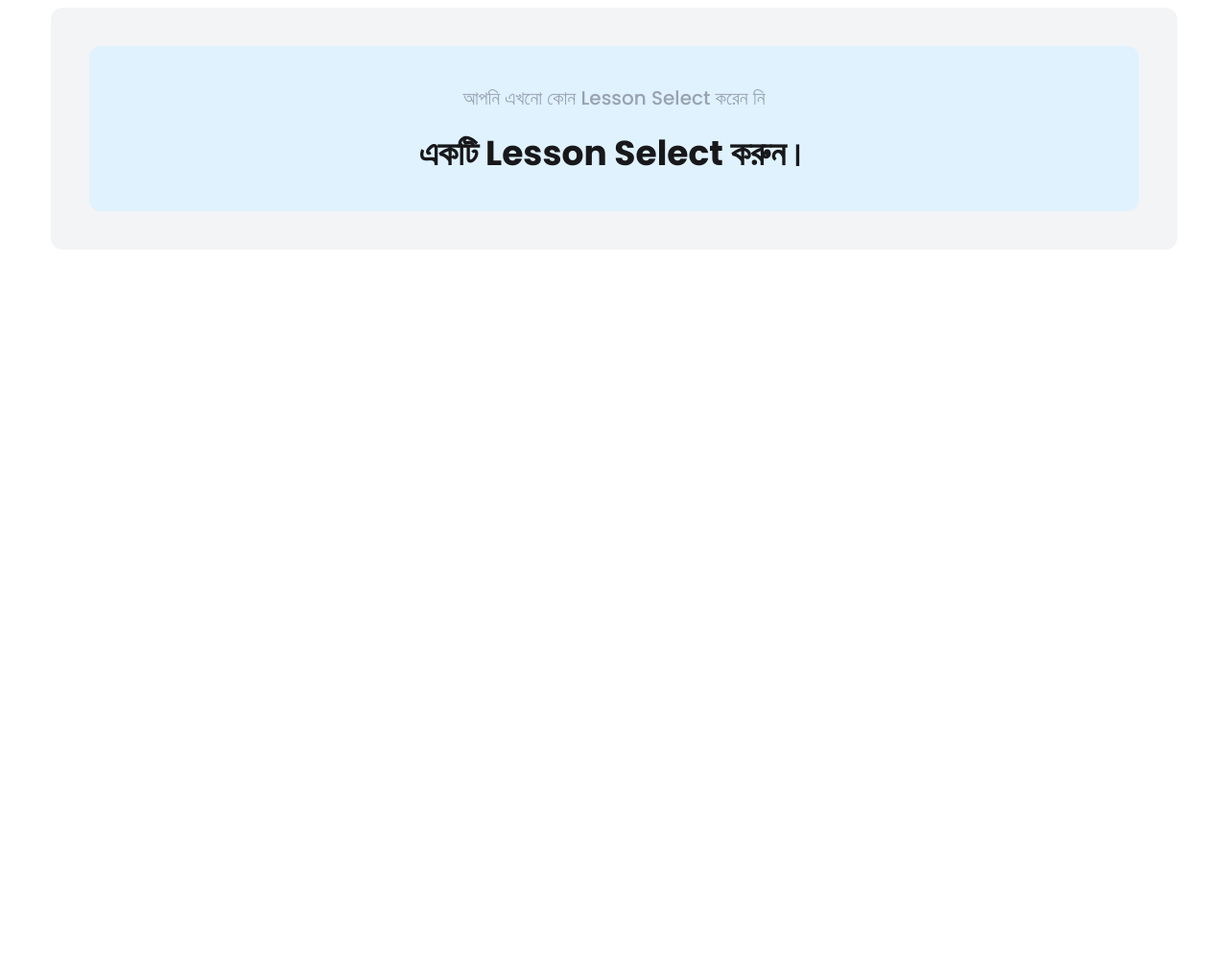
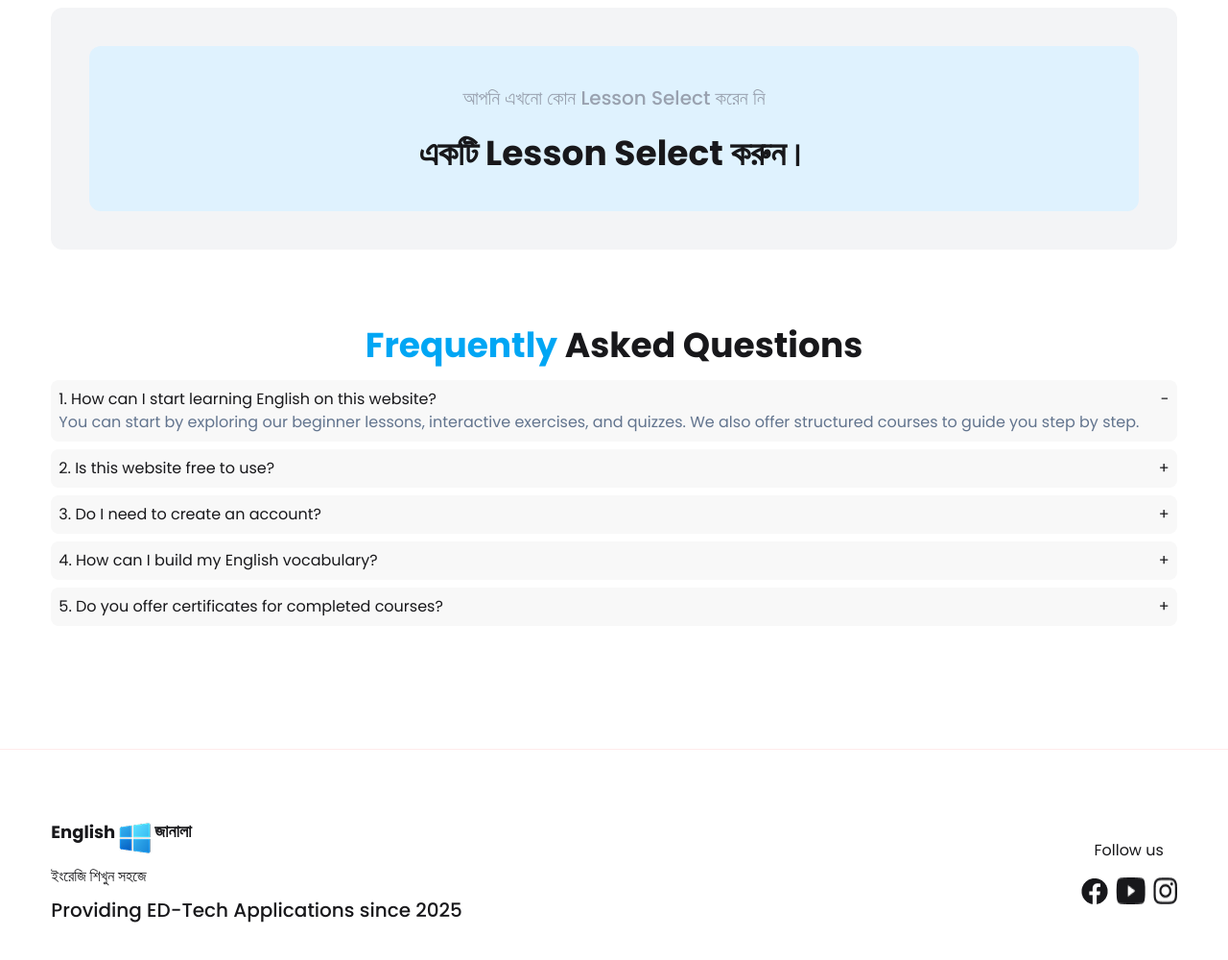
Before and after one commit to abrar12678/project-english-janala, a plain HTML site: page index.html in a window 1280 px wide. Shown: the part 949-1949 px from the top of the page at 96% size. Before the commit the page ends 1249 px from the top, so only its background shows below. Drawn offline with nearby package versions, Linux system fonts and the light colour scheme; no server answers.

Commit message:
Finished Project And Created Footer

```diff
--- a/index.html
+++ b/index.html
@@ -134,6 +134,65 @@
         </dialog>
     </section>
 
+    <section class="w-11/12 mx-auto py-10 mb-22">
+        <div class="text-center">
+            <h2 class="text-4xl font-bold mb-4"><span class="text-sky-500">Frequently</span> Asked Questions</h2>
+        </div>
+        <div class="space-y-2">
+            <div class="bg-[#F8F8F8] rounded-lg p-2 flex justify-between">
+                <div>
+                    <h2>1. How can I start learning English on this website?</h2>
+                    <p class="text-[16px] font-normal text-[#62748E]">You can start by exploring our beginner lessons, interactive exercises, and quizzes. We also offer structured courses to guide you step by step.</p>
+                </div>
+                <div>-</div>
+            </div>
+            <div class="bg-[#F8F8F8] rounded-lg p-2 flex justify-between">
+                <div>
+                    <h2>2. Is this website free to use?</h2>
+                </div>
+                <div>+</div>
+            </div>
+            <div class="bg-[#F8F8F8] rounded-lg p-2 flex justify-between">
+                <div>
+                    <h2>3.  Do I need to create an account?</h2>
+                </div>
+                <div>+</div>
+            </div>
+            <div class="bg-[#F8F8F8] rounded-lg p-2 flex justify-between">
+                <div>
+                    <h2>4. How can I build my English vocabulary?</h2>
+                </div>
+                <div>+</div>
+            </div>
+            <div class="bg-[#F8F8F8] rounded-lg p-2 flex justify-between">
+                <div>
+                    <h2>5. Do you offer certificates for completed courses?</h2>
+                </div>
+                <div>+</div>
+            </div>
+        </div>
+    </section>
+
+    <hr class="mb-18 text-[#FFEBEB]">
+
+    <footer class="w-11/12 mx-auto flex justify-between items-center my-18">
+        <div class="items-center justify-center space-y-2">
+            <div class="flex">
+                <span class="text-lg font-bold">English</span><img src="./english-janala-resources/assets/logo.png" alt=""><span class="bangla-font font-semibold text-lg">জানালা</span>
+            </div>
+            <p class="text-[16px] font-normal bangla-font">ইংরেজি শিখুন সহজে</p>
+            <p class="text-[20px] font-medium">Providing ED-Tech Applications since 2025</p>
+        </div>
+        <div class="space-y-4 text-center items-center">
+            <p>Follow us</p>
+            <div class="flex space-x-2">
+                <img src="./english-janala-resources/assets/fb-thumb.png" alt="">
+                <img src="./english-janala-resources/assets/youtube-thumb.png" alt="">
+                <img src="./english-janala-resources/assets/instagram-thumb.png" alt="">
+            </div>
+        </div>
+    </footer>
+
     <script src="./index.js"></script>
 </body>
 </html>
```
